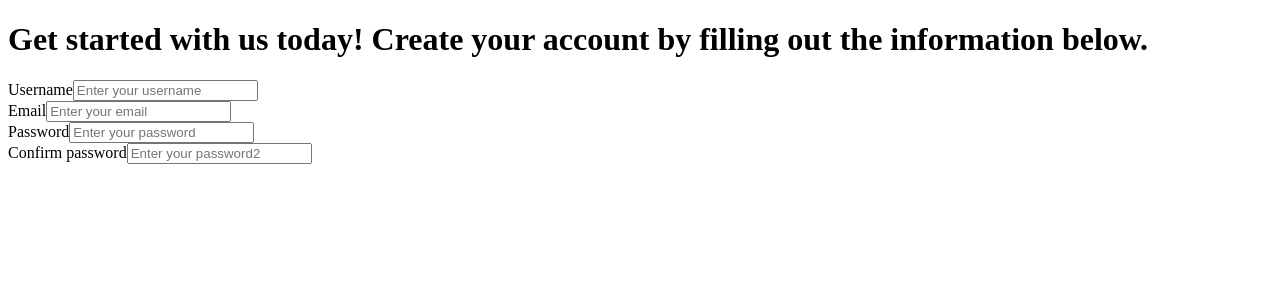
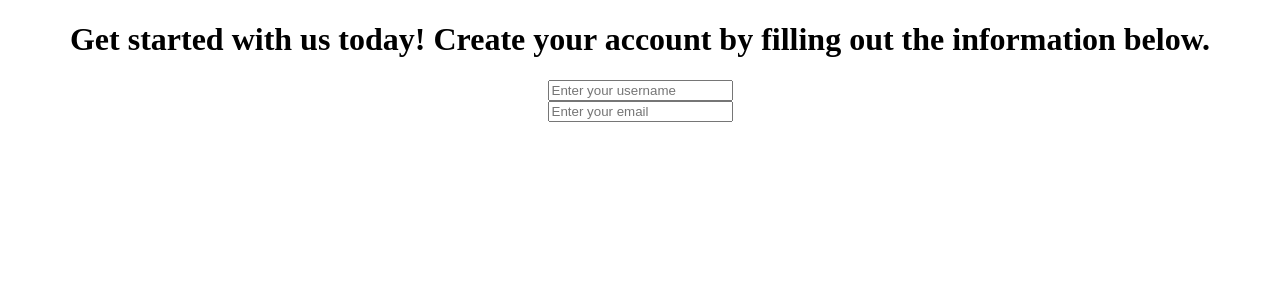
Before and after one commit to mohamedmehdigara/reactjsform, a React (Create React App) app: page / in a window 1280 px wide. Shown: the top 300 px of the page. Built offline with nearby package versions, Linux system fonts and the light colour scheme.

Commit message:
Fixed App.js and FormSignup.js files

```diff
--- a/src/App.js
+++ b/src/App.js
@@ -2,39 +2,11 @@ import './App.css';
 import Form from './Form';
 
 function App() {
-  return (
-   <div className="form-content-right">
-     <form  className="form">
-       <h1>Get started with us today! Create your account by filling out the information below.</h1>
-       <div className="form-inputs">
-         <label id="username" htmlFor= "username" className="form-label" >Username
+    return (<div className="App">
+            <Form/>
+            </div>
 
-         </label>
-         <input type="text" name="username" className="form-input" placeholder="Enter your username"/>
-       </div>
-       <div className="form-inputs">
-         <label id="email" htmlFor= "email" className="form-label" >Email
 
-         </label>
-         <input type="email" name="email" className="form-input" placeholder="Enter your email"/>
-       </div>
-       <div className="form-inputs">
-         <label  htmlFor= "password" className="form-label" >Password
-
-         </label>
-         <input id="password" type="password" name="password" className="form-input" placeholder="Enter your password"/>
-       </div>
-       <div className="form-inputs">
-         <label  htmlFor= "password2" className="form-label" >Confirm password
-
-         </label>
-         <input id="password2" type="password2" name="password2" className="form-input" placeholder="Enter your password2"/>
-       </div>
-
-     </form>
-   </div>
-
-  );
-}
+    );}
 
 export default App;
--- a/src/FormSignup.js
+++ b/src/FormSignup.js
@@ -2,8 +2,22 @@ import React from 'react'
 
 function FormSignup() {
     return (
-        <div>
-            <h1>Signup</h1>
+        <div className="form-content-right">
+          <form className="form">
+              <h1> Get started with us today! Create your account by filling out the information below.</h1>
+              <div className="form-inputs">
+                  <label htmlFor="username" className="form-label">
+                      <input type="text" name="username" className="form-input" placeholder="Enter your username"/>
+                  </label>
+              </div>
+              <div className="form-inputs">
+                  <label htmlFor="email" className="form-label">
+                      <input type="email" name="email" className="form-input" placeholder="Enter your email"/>
+                  </label>
+              </div>
+              </form>
+
+
         </div>
     )
 }
```
